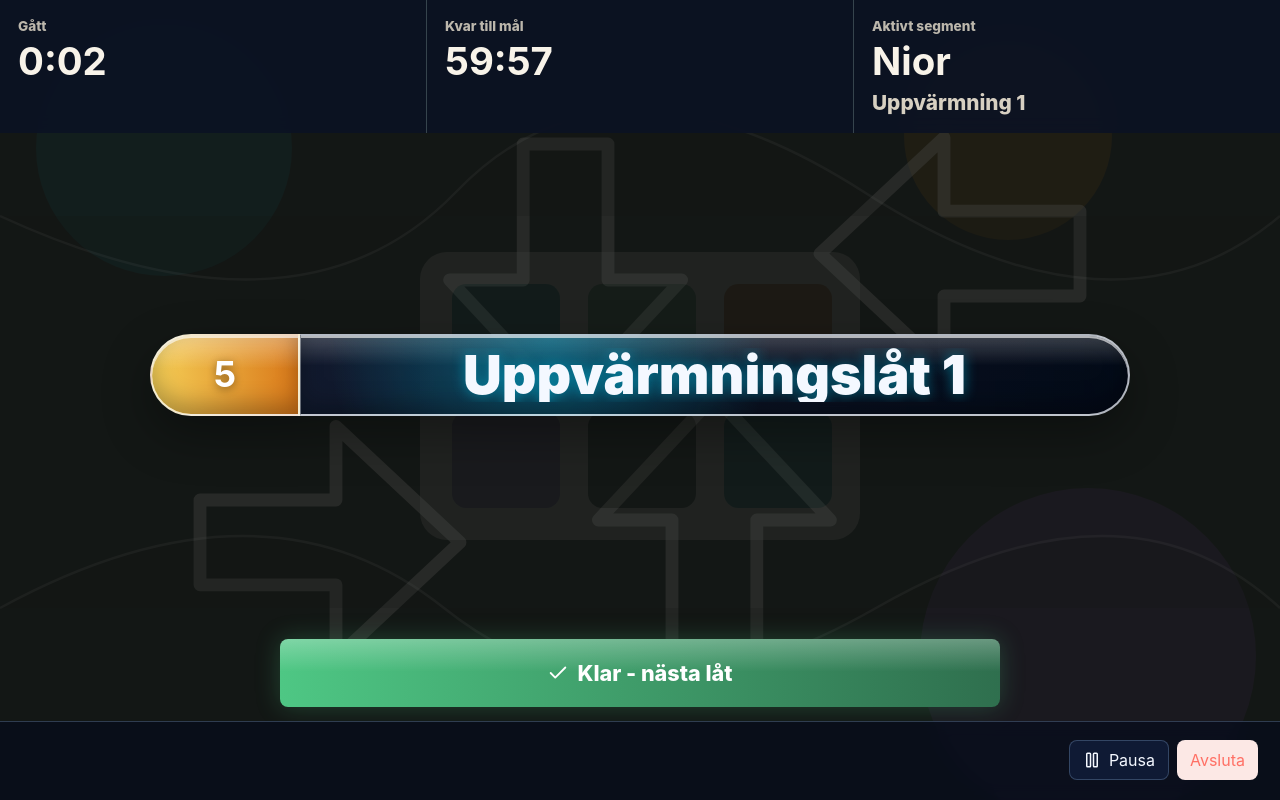
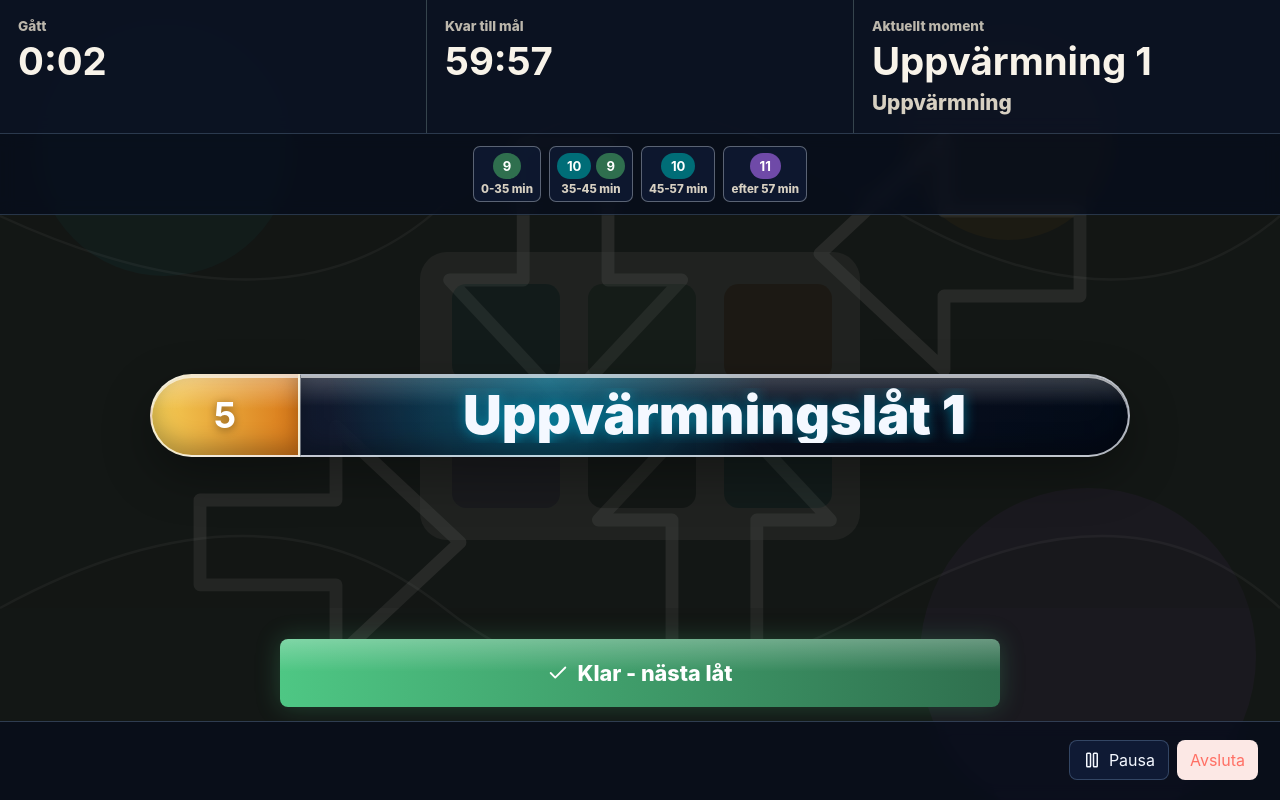
Before and after one commit to BaltaXYZ/app-ITG-favourites, a Next.js app: page / in a window 1280 px wide. Both pictures are taken after a click on the button "Starta". Built offline with nearby package versions, Linux system fonts and the light colour scheme.

Commit message:
Group pass segment difficulty badges

```diff
--- a/src/app/globals.css
+++ b/src/app/globals.css
@@ -588,6 +588,46 @@ button:disabled {
   gap: 6px;
 }
 
+.segment-map {
+  display: flex;
+  flex-wrap: wrap;
+  justify-content: flex-end;
+  align-items: flex-start;
+  gap: 8px;
+}
+
+.segment-badge-group {
+  display: grid;
+  justify-items: center;
+  gap: 5px;
+  padding: 6px 7px 5px;
+  border: 1px solid rgba(166, 207, 255, 0.32);
+  border-radius: 7px;
+  background: rgba(6, 12, 28, 0.36);
+}
+
+.segment-levels {
+  display: flex;
+  gap: 5px;
+  align-items: center;
+}
+
+.segment-time {
+  color: var(--muted);
+  font-size: 0.72rem;
+  font-weight: 800;
+  line-height: 1;
+  white-space: nowrap;
+}
+
+.segment-badge-group[data-active="true"] {
+  border-color: var(--accent);
+  background: rgba(0, 215, 255, 0.14);
+  box-shadow:
+    inset 0 0 0 1px rgba(0, 215, 255, 0.7),
+    0 0 18px rgba(0, 215, 255, 0.24);
+}
+
 .pill,
 .level-pill {
   display: inline-flex;
@@ -687,7 +727,7 @@ button:disabled {
   background: #151816;
   color: #f8f3e9;
   display: grid;
-  grid-template-rows: auto 1fr auto auto;
+  grid-template-rows: auto auto 1fr auto auto;
   overflow: hidden;
   position: relative;
 }
@@ -737,6 +777,36 @@ button:disabled {
   color: #d7d0c2;
   font-size: clamp(0.95rem, 1.8vw, 1.3rem);
   font-weight: 800;
+}
+
+.session-segment-map {
+  padding: 12px 18px;
+  border-top: 1px solid rgba(166, 207, 255, 0.22);
+  border-bottom: 1px solid rgba(166, 207, 255, 0.2);
+  background: rgba(6, 12, 28, 0.76);
+  backdrop-filter: blur(8px);
+}
+
+.session-segment-map .segment-map {
+  width: 100%;
+  justify-content: center;
+}
+
+.session-segment-map .segment-badge-group {
+  border-color: rgba(244, 248, 255, 0.34);
+  background: rgba(16, 28, 54, 0.74);
+}
+
+.session-segment-map .segment-badge-group[data-active="true"] {
+  border-color: #f4f8ff;
+  background: rgba(0, 215, 255, 0.18);
+  box-shadow:
+    inset 0 0 0 1px var(--accent),
+    0 0 24px rgba(0, 215, 255, 0.34);
+}
+
+.session-segment-map .segment-time {
+  color: #d7d0c2;
 }
 
 .song-stage {
@@ -1005,6 +1075,10 @@ button:disabled {
     flex-direction: column;
   }
 
+  .segment-map {
+    justify-content: flex-start;
+  }
+
   .song-stage {
     padding: 22px 16px;
   }
--- a/src/app/page.tsx
+++ b/src/app/page.tsx
@@ -619,17 +619,9 @@ function StartView({
                 >
                   <span>
                     <strong>{plan.name}</strong>
-                    <small>{planShortDescription(plan)}</small>
+                    <small>{planIntroDescription(plan)}</small>
                   </span>
-                  <span className="template-meta">
-                    {plan.segments
-                      .flatMap((segment) => difficultiesInStrategy(segment.strategy))
-                      .map((difficulty, index) => (
-                        <span className={levelClass(difficulty)} key={`${plan.id}-${difficulty}-${index}`}>
-                          {difficulty}
-                        </span>
-                      ))}
-                  </span>
+                  <PlanSegmentTimeline plan={plan} />
                 </button>
               ))}
             </section>
@@ -1091,6 +1083,35 @@ function PlanSummary({ plan }: { plan: PassPlan }) {
   );
 }
 
+function PlanSegmentTimeline({
+  plan,
+  activeSegmentId
+}: {
+  plan: PassPlan;
+  activeSegmentId?: string;
+}) {
+  return (
+    <span className="segment-map" aria-label="Passdelar">
+      {plan.segments.map((segment) => (
+        <span
+          className="segment-badge-group"
+          data-active={activeSegmentId === segment.id}
+          key={segment.id}
+        >
+          <span className="segment-levels" aria-label={`${segmentTimeLabel(segment)}: ${formatStrategy(segment.strategy)}`}>
+            {difficultiesInStrategy(segment.strategy).map((difficulty, index) => (
+              <span className={levelClass(difficulty)} key={`${segment.id}-${difficulty}-${index}`}>
+                {difficulty}
+              </span>
+            ))}
+          </span>
+          <span className="segment-time">{segmentTimeLabel(segment)}</span>
+        </span>
+      ))}
+    </span>
+  );
+}
+
 function SessionView({
   session,
   nowMs,
@@ -1111,6 +1132,7 @@ function SessionView({
   const targetReached = hasReachedTarget(session, nowMs);
   const current = session.currentItem;
   const activeSegment = activeSegmentAt(session.plan, elapsedMs / 60_000);
+  const activeSegmentId = current?.type === "song" ? activeSegment.id : undefined;
   const currentTitle = current?.type === "warmup" ? current.label : current?.song.title;
   const ordinalLabel = current?.type === "warmup" ? `Uppvärmning ${current.ordinal}` : `Låt ${current?.ordinal ?? 1}`;
 
@@ -1126,11 +1148,15 @@ function SessionView({
           <strong>{formatClock(remainingMs)}</strong>
         </div>
         <div className="metric">
-          <span>Aktivt segment</span>
-          <strong>{activeSegment.name}</strong>
-          <p>{targetReached ? `${ordinalLabel} - målet uppnått` : ordinalLabel}</p>
+          <span>Aktuellt moment</span>
+          <strong>{targetReached ? "Mål uppnått" : ordinalLabel}</strong>
+          <p>{current?.type === "song" ? formatStrategy(activeSegment.strategy) : "Uppvärmning"}</p>
         </div>
       </div>
+
+      <section className="session-segment-map" aria-label="Passdelar">
+        <PlanSegmentTimeline plan={session.plan} activeSegmentId={activeSegmentId} />
+      </section>
 
       <section className="song-stage">
         <div className="song-stage-inner">
@@ -1209,6 +1235,12 @@ function planShortDescription(plan: PassPlan) {
   return `${warmup}${segments}`;
 }
 
+function planIntroDescription(plan: PassPlan) {
+  return plan.warmupSongCount > 0
+    ? `${plan.warmupSongCount} uppvärmningslåtar`
+    : "Ingen uppvärmning";
+}
+
 function segmentTimeLabel(segment: PassSegment) {
   if (segment.untilMinute === undefined) {
     return segment.fromMinute === 0 ? "från start" : `efter ${segment.fromMinute} min`;
```
